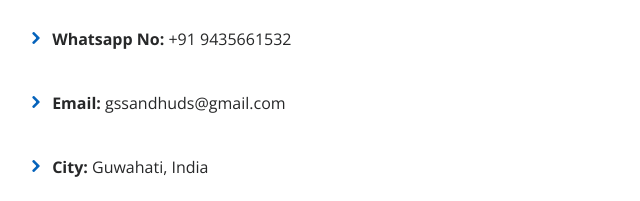
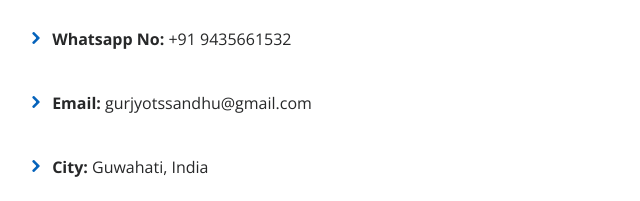
Before and after one commit to GurjyotSandhu/gurjyotsandhu.github.io, a plain HTML site: page index.html in a window 1280 px wide. Shown: the part 1239-1440 px from the top of the page, 489-1129 px from the left. Drawn offline with nearby package versions, Linux system fonts and the light colour scheme.

Commit message:
updated email

```diff
--- a/index.html
+++ b/index.html
@@ -97,7 +97,7 @@
                   <li class="top"><i class="icofont-rounded-right "></i> <strong>Likedin:</strong> https://www.linkedin.com/in/gurjyot-sandhu/</li>
                   <li class="top"><i class="icofont-rounded-right "></i> <strong>Phone:</strong> +91 9101777465</li>
                   <li class="top"><i class="icofont-rounded-right "></i> <strong>Whatsapp No:</strong> +91 9435661532</li>
-                  <li class="top"><i class="icofont-rounded-right "></i> <strong>Email:</strong> gssandhuds@gmail.com</li>
+                  <li class="top"><i class="icofont-rounded-right "></i> <strong>Email:</strong> gurjyotssandhu@gmail.com</li>
                   <li class="top"><i class="icofont-rounded-right "></i> <strong>City:</strong> Guwahati, India</li>
                 </ul>
               </div>
```
